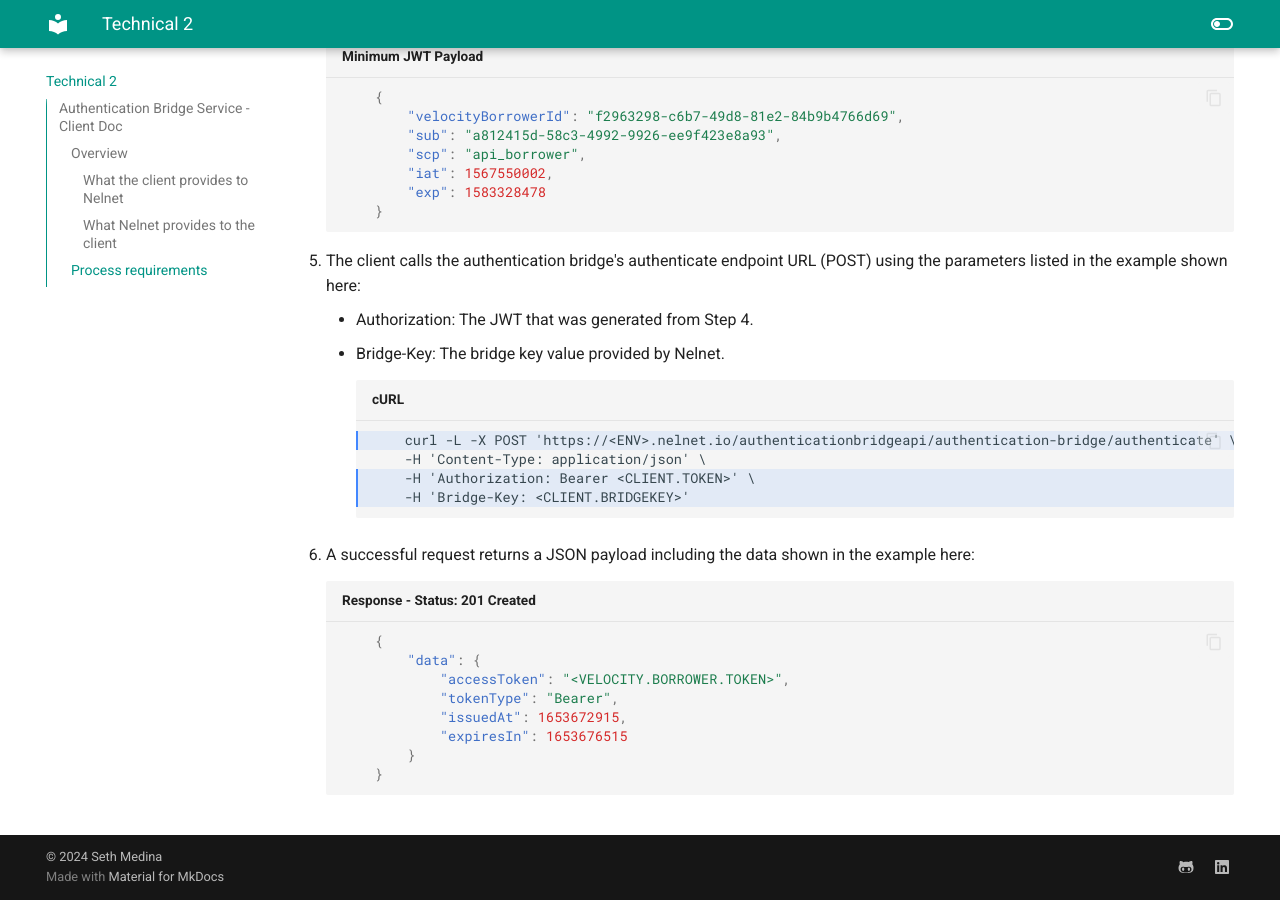
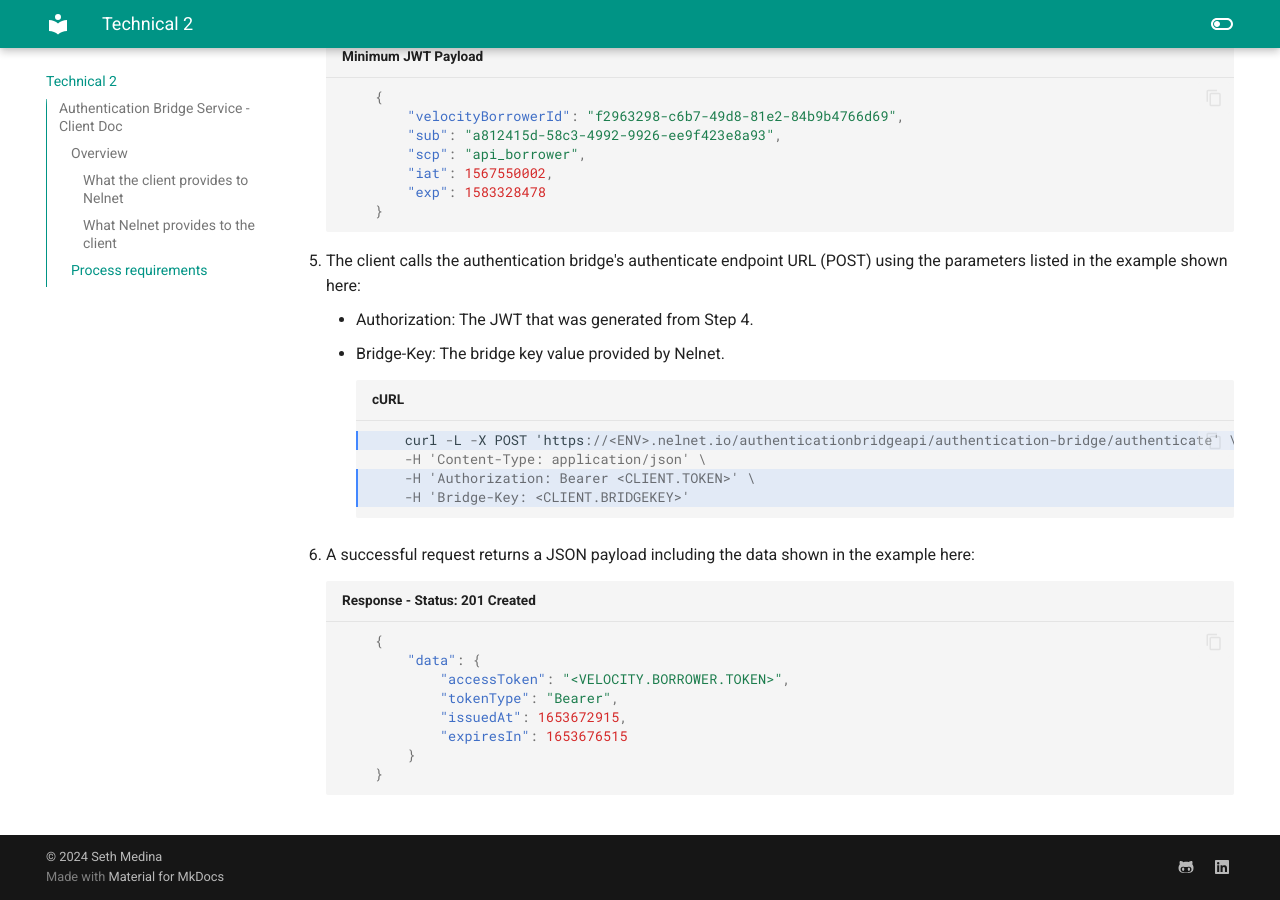
Before and after one commit to medinast21/medina-portfolio, an MkDocs documentation site: the page built from docs/Technical2.md, in a window 1280 px wide and 900 px high, scrolled down 1425 px. Built offline with MkDocs 1.6.1 and Material for MkDocs 9.7.7, drawn with Linux system fonts in a browser that asks for light colours.

Commit message:
Update Technical2.md

````diff
--- a/docs/Technical2.md
+++ b/docs/Technical2.md
@@ -62,7 +62,7 @@ from the client's IT department).
     * Authorization: The JWT that was generated from Step 4.
     * Bridge-Key: The bridge key value provided by Nelnet.
 
-        ``` hl_lines="1 3 4" title="cURL"
+        ``` c hl_lines="1 3 4" title="cURL"
             curl -L -X POST 'https://<ENV>.nelnet.io/authenticationbridgeapi/authentication-bridge/authenticate' \
             -H 'Content-Type: application/json' \
             -H 'Authorization: Bearer <CLIENT.TOKEN>' \
````
